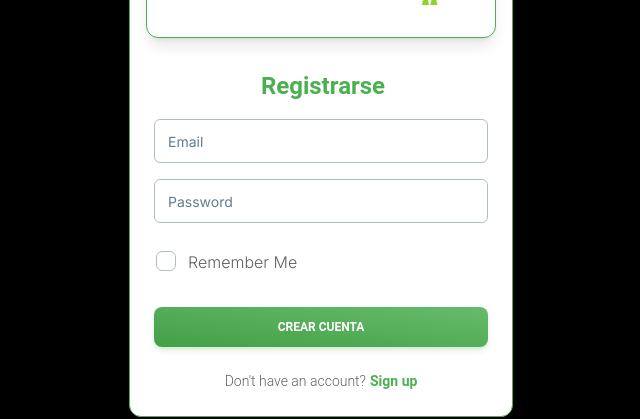
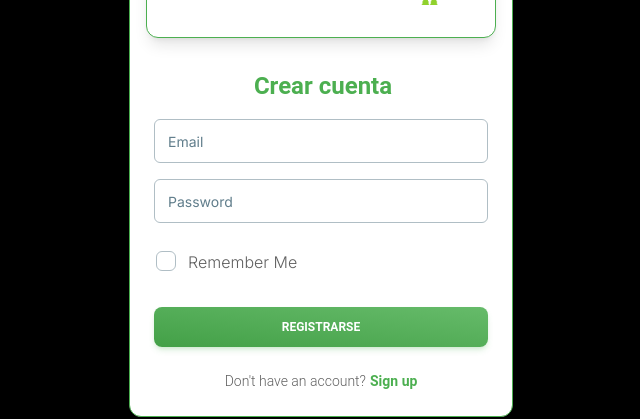
Before and after one commit to Jeff1996a/ticscode-app, a Next.js app: page /register in a window 1280 px wide. Shown: the part 185-604 px from the top of the page, without its empty margins (319-959 px from the left). Built offline with nearby package versions, Linux system fonts and the light colour scheme.

Commit message:
crear cuenta

```diff
--- a/app/(auth)/register/page.tsx
+++ b/app/(auth)/register/page.tsx
@@ -35,7 +35,7 @@ import {
                           variant="h4"
                           color="green"
                           className="ml-1 font-bold text-center" placeholder={undefined} onPointerEnterCapture={undefined} onPointerLeaveCapture={undefined}            >
-                Registrarse
+                Crear cuenta
               </Typography>
             <Input label="Email" size="lg" onPointerEnterCapture={undefined} onPointerLeaveCapture={undefined} crossOrigin={undefined} />
             <Input label="Password" size="lg" onPointerEnterCapture={undefined} onPointerLeaveCapture={undefined} crossOrigin={undefined} />
@@ -45,7 +45,7 @@ import {
           </CardBody>
           <CardFooter className="pt-0" placeholder={undefined} onPointerEnterCapture={undefined} onPointerLeaveCapture={undefined}>
             <Button variant="gradient" color="green" fullWidth placeholder={undefined} onPointerEnterCapture={undefined} onPointerLeaveCapture={undefined}>
-              Crear cuenta
+              Registrarse
             </Button>
             <Typography variant="small" className="mt-6 flex justify-center" placeholder={undefined} onPointerEnterCapture={undefined} onPointerLeaveCapture={undefined}>
               Don&apos;t have an account?
```
